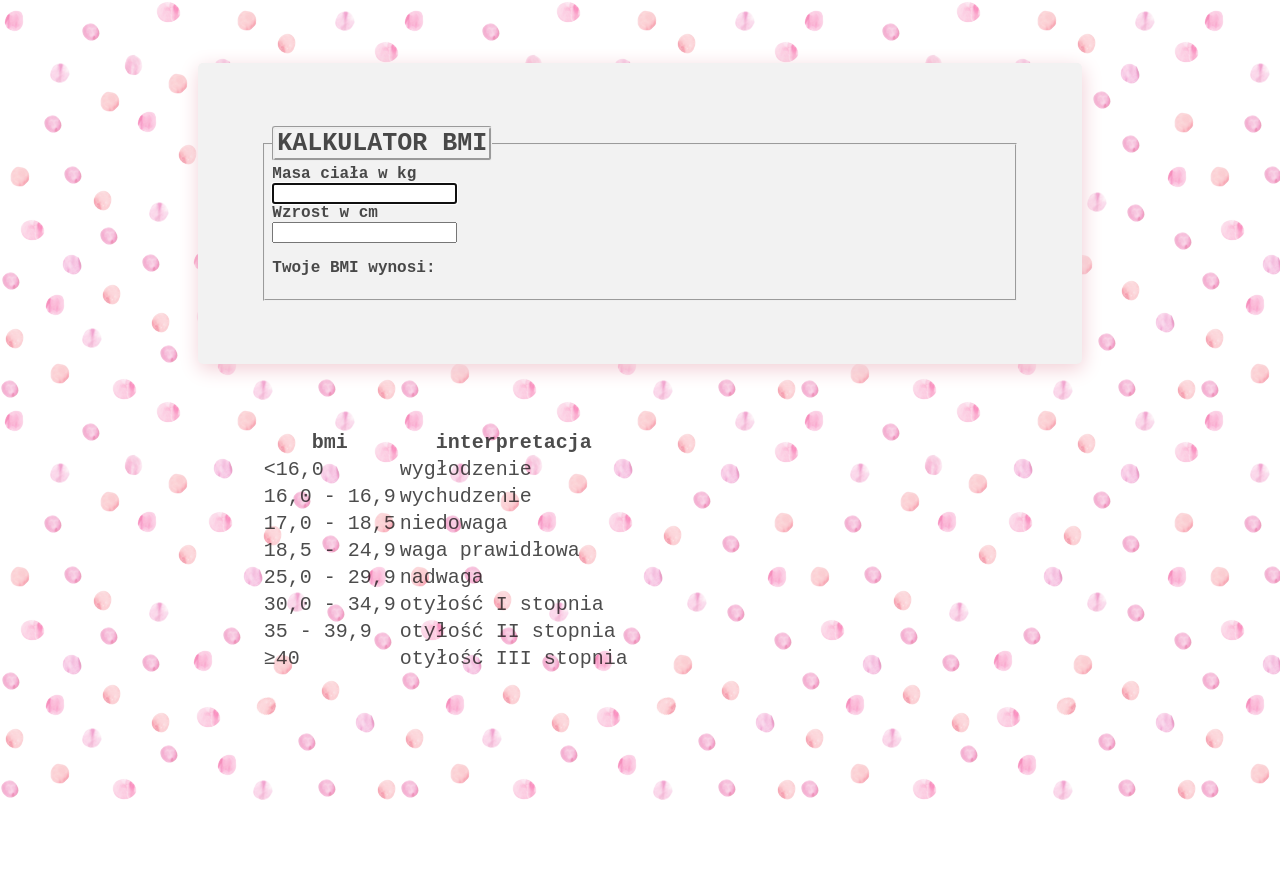
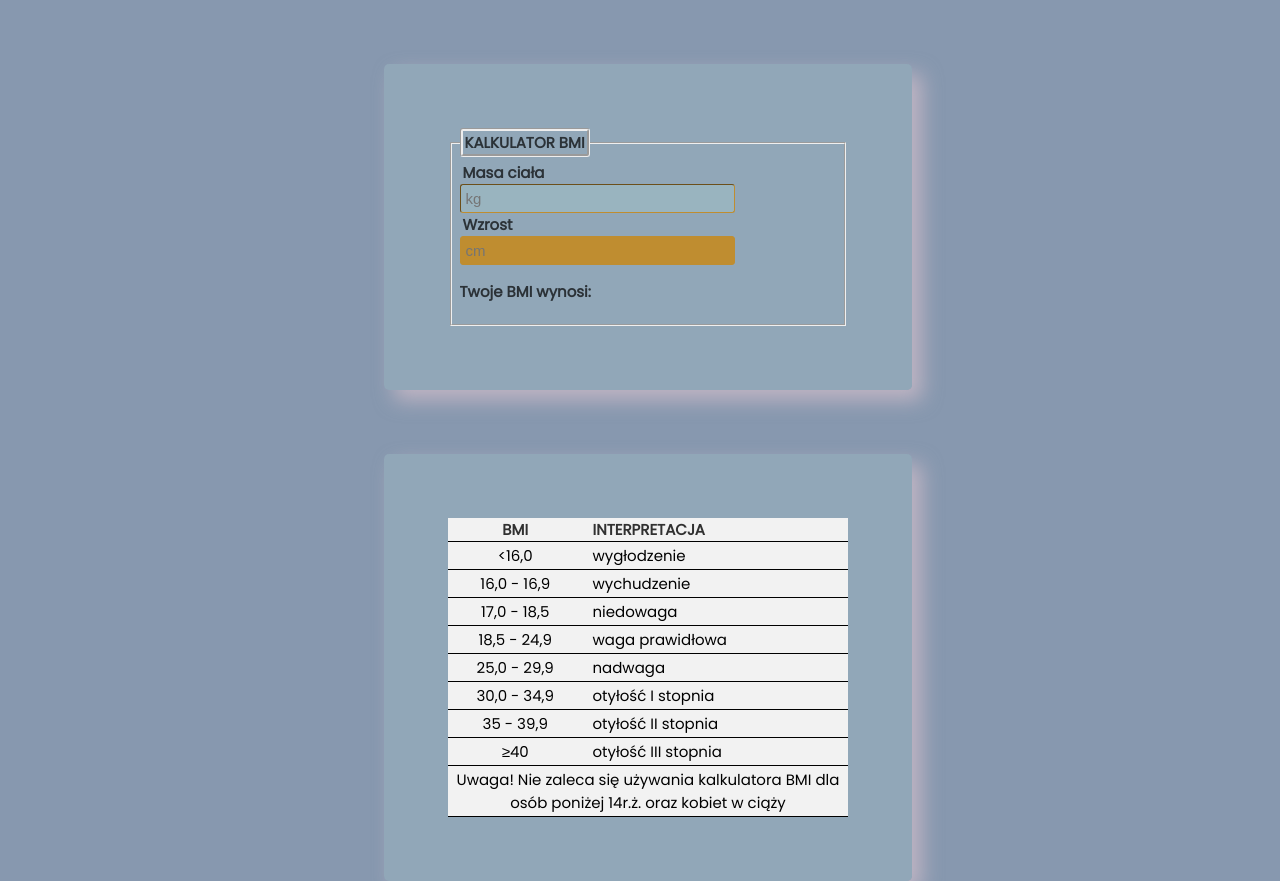
Before and after one commit to Edyta1500/Kalkulator-BMI, a plain HTML site: page index.html in a window 1280 px wide. Before the commit the page ends 800 px from the top, so only its background shows below. Drawn offline with Linux system fonts and the light colour scheme.

Commit message:
zmiana kolorystyki

```diff
--- a/css/style.css
+++ b/css/style.css
@@ -1,48 +1,40 @@
 html{
 
     font-size: 10px;
-
 }
 
 body {
 
     height: 80vh;
-    background: url(../assets/img/watercolor.png);
-    font-family:'Courier New', Courier, monospace;
+    /* background: url(../assets/img/watercolor.png); */
+    background:rgba(45, 75, 115, 0.567) fixed center/cover;
+    font-family: 'Poppins', sans-serif;
+}
 
-}
 #container {
 
-    margin: 5% auto;
-
+    width: 100vw;
+    margin: 1% auto;
 }
 
-#kalkulator {
+#kalkulator, #interpretacja {
 
-    background-color: #f2f2f2 ;
-    width: 60%;
-
+    background: fixed #99b4bf90  center/cover;
+    /* width:70%; */
+    max-width: 400px;
     padding: 5%;
-    box-shadow: 1px 5px 20px #F2CED5;
+    box-shadow: 10px 10px 20px rgba(242, 206, 213, 0.525);
     border-radius: 5px;
     margin: 5% auto;
 }
 
-#interpretacja{
-    width: 60%;
 
-    margin: 0% auto;
-    font-size: 2rem;
-    color: rgba(0, 0, 0, 0.7);
-
-}
-
-.kalkulator{
+legend{
 
     text-transform: uppercase;
     color: rgba(0, 0, 0, 0.7);
-    font-size: 2.5rem;
-    font-weight: 600;
+    font-size: 1.5rem;
+    font-weight: 800;
     border-radius: 3px;
     border-style: groove;
 }
@@ -50,73 +42,118 @@ body {
 .tytul_input{
 
     color: rgba(0, 0, 0, 0.7);
-    font-size: 1.6rem;
+    font-size: 1.5rem;
     font-weight: 600;
-
+    margin: 3px;
 }
 
 .twoje_bmi_wynosi{
 
     color: rgba(0, 0, 0, 0.7);
-    font-size: 1.6rem;
+    font-size: 1.5rem;
     font-weight: 600;
     display: inline-block;
 }
 
-.tb_1{
 
+table, tr, td, th {
 
+    border-bottom: 1px solid black;
+    border-collapse: collapse;
+    background-color:  #f2f2f2 ;
+    margin: 0px;
+    padding: 0px;
+    text-align: center;
+    font-size: 1.5rem;
 }
 
+.tb_1{
+    width:100%;
+}
 
-input [type="text"]{
-    width:50%;
-    color: #F291C7;
-    border: 1px  groove #F291C7 ;
+th{
+    text-transform: uppercase;
+    font-weight: 700;
+    font-size: 1.5rem;
+    color: rgba(0, 0, 0, 0.8);
+}
+
+td {
+    padding: 2px;
+}
+
+.interp{
+
+    text-align: left;
+    padding-left: 10px;
+}
+
+input {
+    background-color:#BF8D30 ;
+    width: 70%;
+    color: black;
+    border: 1px  groove #BF8D30 ;
     border-radius: 3px;
-    font-size: 4rem;
+    font-size: 1.5rem;
     padding: 5px;
+    outline: none;
+}
+
+input:focus{
+
+    background-color: #99B4BF;
+    border: 1px  inset #BF8D30 ;
+    /* box-shadow: 0px 0px 10px 2px #D9B70D; */
 }
 
 output#bmi {
 
-    color:#F291C7;
+    color:#BF8D30;
     font-size: 2rem;
-    font-family: 'Courier New', Courier, monospace;
     font-weight: 700;
 
 }
 
 @media screen and (min-with: 650px) {
-    #kalkulator {
-
-        max-width: 700px;
-
+    #kalkulator #interpretacja {
+        display:inline-block;
     }
 
-    input [type="text"]{
+input{
 
-        width: 70%;
-        font-size: 4rem;
-
+    width: 4rem;
+    font-size: 4rem;
+    max-width: 30%;
     }
 
-    tytul_input{
+    .tytul_input{
 
         color: rgba(0, 0, 0, 0.7);
         font-size: 4rem;
     }
+    .tb_1, th{
+        font-size: 4rem;
+    }
+/* Color Theme Swatches in Hex*/
+.Podróże-1-hex { color: #2D4B73; }
+.Podróże-2-hex { color: #253C59; }
+.Podróże-3-hex { color: #99B4BF; }
+.Podróże-4-hex { color: #D9B70D; }
+.Podróże-5-hex { color: #BF8D30; }
+
+/* Color Theme Swatches in RGBA */
+.Podróże-1-rgba { color: rgba(44, 75, 114, 1); }
+.Podróże-2-rgba { color: rgba(37, 59, 89, 1); }
+.Podróże-3-rgba { color: rgba(153, 180, 191, 1); }
+.Podróże-4-rgba { color: rgba(216, 182, 13, 1); }
+.Podróże-5-rgba { color: rgba(191, 141, 47, 1); }
+
+/* Color Theme Swatches in HSLA */
+.Podróże-1-hsla { color: hsla(213, 43, 31, 1); }
+.Podróże-2-hsla { color: hsla(213, 40, 24, 1); }
+.Podróże-3-hsla { color: hsla(196, 23, 67, 1); }
+.Podróże-4-hsla { color: hsla(50, 88, 45, 1); }
+.Podróże-5-hsla { color: hsla(39, 60, 46, 1); }
 
 
-
-
-    /* legend{
-        font-size: 4rem;
-    }
-    input {
-        font-size: 4rem;
-    }
-    output{
-        font-size: 4rem;
-    } */
 }
--- a/index.html
+++ b/index.html
@@ -1,32 +1,44 @@
 <!DOCTYPE html>
 <html lang="pl">
+
 <head>
     <meta charset="UTF-8">
     <meta http-equiv="X-UA-Compatible" content="IE=edge">
     <meta name="viewport" content="width=device-width, initial-scale=1.0">
     <link rel="stylesheet" href="css/style.css">
-    <title>Kurs</title>
+    <meta  name="author" content="Edyta Dudek">
+    <meta name="Keywords" content="kalkulator BMI">
+    <meta name="Description" content="Obliczanie BMI pomaga ocenić swoją masę ciała oraz czy jest ona prawidłowa w stosunku do wzrostu">
+    <link rel="preconnect" href="https://fonts.googleapis.com">
+    <link rel="preconnect" href="https://fonts.gstatic.com" crossorigin>
+    <link href="https://fonts.googleapis.com/css2?family=Poppins&display=swap" rel="stylesheet">
+    <title>Kalkulator bmi</title>
+
 </head>
+
 <body>
+
     <div id="container">
 
         <div id="kalkulator">
 
+            <form oninput="bmi.value = parseInt(masa.value)/((parseInt(wzrost.value)/100)^2)">
 
-            <form oninput="bmi.value = parseInt(masa.value)/((parseInt(wzrost.value)/100)^2)">
                 <fieldset>
+
                     <legend class="kalkulator">kalkulator bmi</legend>
 
-                    <label class="tytul_input" for="masa">Masa ciała w kg</label>
+                    <label class="tytul_input" for="masa">Masa ciała </label>
                     <br>
 
-                    <input  name="masa" id="masa" maxlength="300" autofocus>
+                    <input  name="masa" id="masa" maxlength="250" placeholder="kg" autofocus>
                     <br>
 
-                    <label class="tytul_input" for="wzrost">Wzrost w cm
+                    <label class="tytul_input" for="wzrost">Wzrost
                     </label>
                     <br>
-                    <input  name="wzrost" id="wzrost" maxlength="250">
+
+                    <input  name="wzrost" id="wzrost" maxlength="250" placeholder="cm">
                     <br>
 
                     <p class="twoje_bmi_wynosi">Twoje BMI wynosi:
@@ -43,49 +55,55 @@
         <div id="interpretacja">
 
             <table class="tb_1">
+
                 <thead>
                     <th>bmi</th>
-                    <th>interpretacja</th>
+                    <th class="interp">interpretacja</th>
                 </thead>
+
                 <tbody>
                     <tr>
                         <td>&lt;16,0</td>
-                        <td>wygłodzenie</td>
+                        <td class="interp">wygłodzenie</td>
                     </tr>
 
                     <tr>
-                        <td>16,0 - 16,9</td>
-                        <td>wychudzenie</td>
+                        <td>16,0&nbsp-&nbsp16,9</td>
+                        <td class="interp">wychudzenie</td>
                     </tr>
 
                     <tr>
                         <td>17,0 - 18,5</td>
-                        <td>niedowaga</td>
+                        <td class="interp">niedowaga</td>
                     </tr>
 
                     <tr>
                         <td>18,5 - 24,9</td>
-                        <td>waga prawidłowa</td>
+                        <td class="interp">waga prawidłowa</td>
                     </tr>
 
                     <tr>
                         <td>25,0 - 29,9</td>
-                        <td>nadwaga</td>
+                        <td class="interp">nadwaga</td>
                     </tr>
 
                     <tr>
                         <td>30,0 - 34,9</td>
-                        <td>otyłość I stopnia</td>
+                        <td class="interp">otyłość I stopnia</td>
                     </tr>
 
                     <tr>
                         <td>35 - 39,9</td>
-                        <td>otyłość II stopnia</td>
+                        <td class="interp">otyłość II stopnia</td>
                     </tr>
 
                     <tr>
                         <td>&ge;40</td>
-                        <td>otyłość III stopnia</td>
+                        <td class="interp">otyłość III stopnia</td>
+                    </tr>
+
+                    <tr>
+                        <td colspan="2">Uwaga! Nie zaleca się używania kalkulatora BMI dla osób poniżej 14r.ż. oraz kobiet w ciąży</td>
                     </tr>
 
                 </tbody>
```
